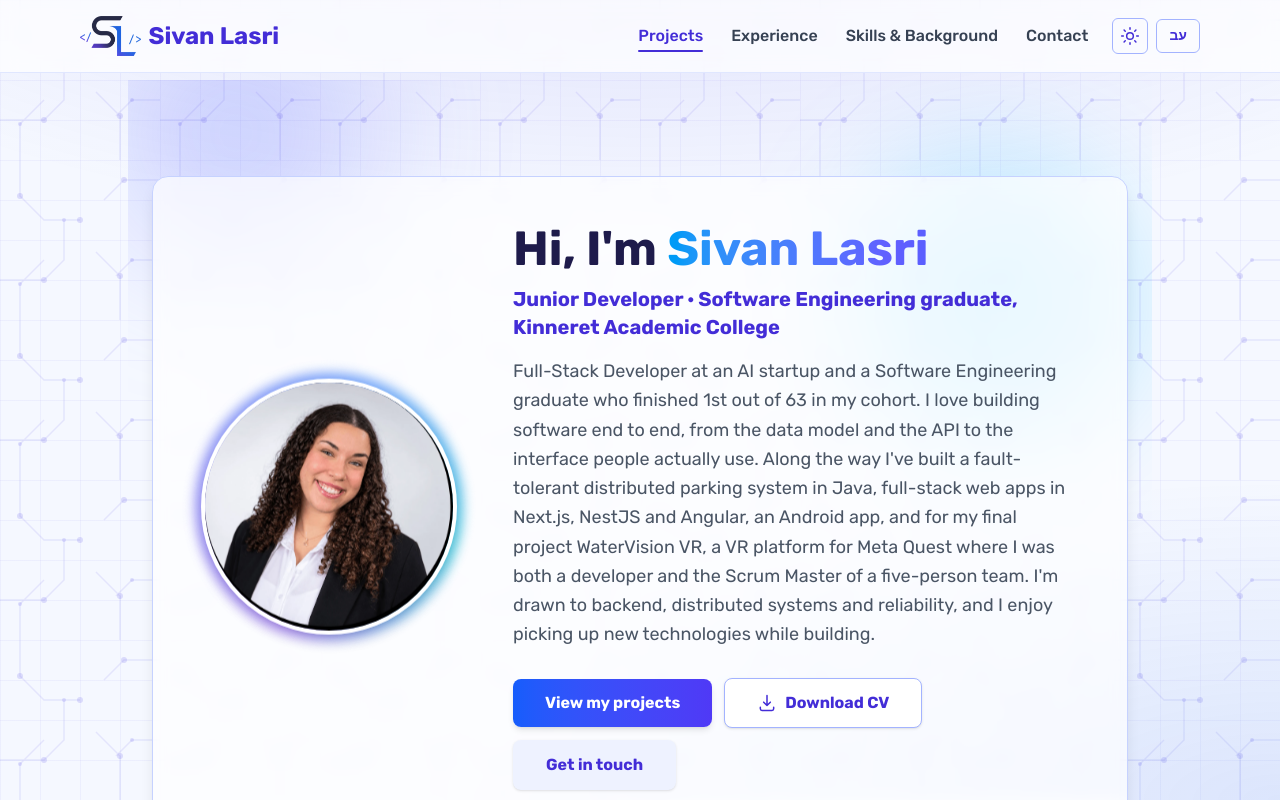
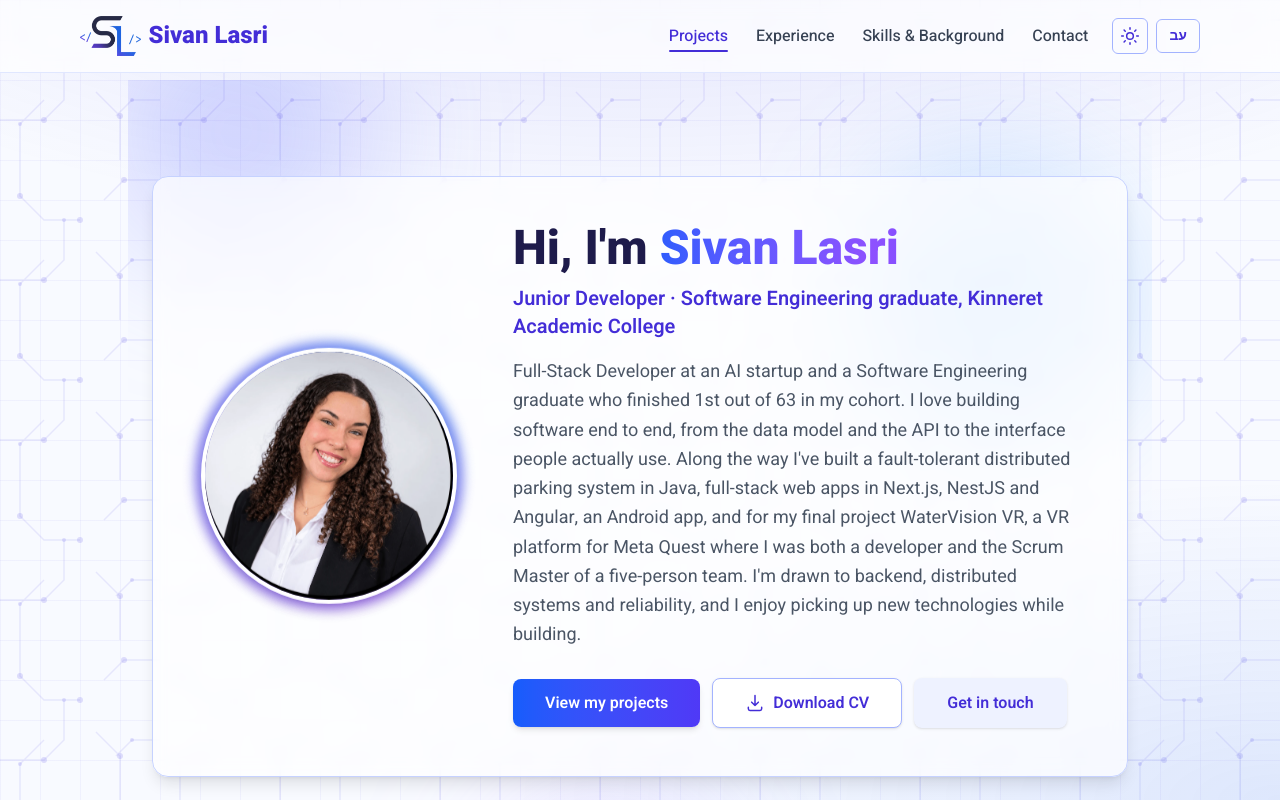
Before and after one commit to SivanSoftware/SivanSoftware.github.io, a Next.js app: page / in a window 1280 px wide. Shown: the top 800 px of the page. Built offline with nearby package versions, Linux system fonts and the light colour scheme.

Commit message:
Redesign foundations: Heebo typography, brand palette tokens, refreshed hero accents

```diff
--- a/app/globals.css
+++ b/app/globals.css
@@ -7,19 +7,29 @@
   --font-mono: var(--font-jetbrains), ui-monospace, SFMono-Regular, monospace;
 }
 
+/* ===== Brand design tokens ===== */
+:root {
+  --brand-primary: #4f46e5;   /* indigo  */
+  --brand-secondary: #7c3aed; /* violet  */
+  --brand-accent: #2563eb;    /* blue    */
+  --brand-ink: #1e1b4b;       /* navy    */
+  --brand-bg: #f8faff;
+  --brand-bg-dark: #0a0f1f;
+}
+
 html {
   scroll-behavior: smooth;
 }
 
 body {
-  background-color: #f5f8ff;
+  background-color: var(--brand-bg);
   color: #1f2937;
   min-height: 100vh;
   transition: background-color 0.4s ease, color 0.4s ease;
 }
 
 .dark body {
-  background-color: #0a0f1f;
+  background-color: var(--brand-bg-dark);
   color: #e5e7eb;
 }
 
--- a/app/layout.tsx
+++ b/app/layout.tsx
@@ -3,16 +3,16 @@ import Navbar from "./components/Navbar";
 import { LanguageProvider } from "./components/LanguageProvider";
 import { ThemeProvider } from "./components/ThemeProvider";
 import { ReactNode } from "react";
-import { Rubik, JetBrains_Mono } from "next/font/google";
+import { Heebo, JetBrains_Mono } from "next/font/google";
 import type { Metadata } from "next";
 
 type RootLayoutProps = {
   children: ReactNode;
 };
 
-const rubik = Rubik({
+const heebo = Heebo({
   subsets: ["latin", "hebrew"],
-  weight: ["400", "500", "700"],
+  weight: ["400", "500", "600", "700", "800"],
   display: "swap",
 });
 
@@ -48,7 +48,7 @@ export default function RootLayout({ children }: RootLayoutProps) {
     <html
       lang="he"
       dir="rtl"
-      className={`${rubik.className} ${jetbrainsMono.variable}`}
+      className={`${heebo.className} ${jetbrainsMono.variable}`}
       suppressHydrationWarning
     >
       <head>
--- a/app/page.tsx
+++ b/app/page.tsx
@@ -73,7 +73,7 @@ export default function Home() {
           className="pointer-events-none absolute inset-0 -z-10 overflow-hidden"
         >
           <div className="blob absolute -top-12 -start-10 h-64 w-64 rounded-full bg-indigo-400/30 blur-3xl dark:bg-indigo-500/20" />
-          <div className="blob blob-delay blob-slow absolute top-16 end-0 h-72 w-72 rounded-full bg-sky-400/25 blur-3xl dark:bg-sky-500/15" />
+          <div className="blob blob-delay blob-slow absolute top-16 end-0 h-72 w-72 rounded-full bg-blue-400/25 blur-3xl dark:bg-blue-500/15" />
           <div className="blob blob-slow absolute -bottom-10 start-1/3 h-56 w-56 rounded-full bg-violet-400/20 blur-3xl dark:bg-violet-500/15" />
         </div>
 
@@ -83,7 +83,7 @@ export default function Home() {
               {/* טבעת גרדיאנט מסתובבת מאחורי התמונה */}
               <span
                 aria-hidden="true"
-                className="animate-spin-slow absolute -inset-1.5 rounded-full bg-[conic-gradient(from_0deg,#6366f1,#3b82f6,#06b6d4,#8b5cf6,#6366f1)] opacity-70 blur-[6px]"
+                className="animate-spin-slow absolute -inset-1.5 rounded-full bg-[conic-gradient(from_0deg,#4f46e5,#2563eb,#7c3aed,#4f46e5)] opacity-70 blur-[6px]"
               />
               <Image
                 src="/sivan.webp"
@@ -102,12 +102,12 @@ export default function Home() {
               style={{ animationDelay: "160ms" }}
             >
               {t.hero.greeting}{" "}
-              <span className="animate-gradient bg-gradient-to-l from-blue-600 via-indigo-500 to-sky-500 bg-clip-text text-transparent">
+              <span className="animate-gradient bg-gradient-to-l from-indigo-600 via-violet-500 to-blue-600 bg-clip-text text-transparent">
                 {t.hero.name}
               </span>
             </h1>
             <p
-              className="fade-up text-lg sm:text-xl font-semibold text-indigo-700 mb-4 dark:text-sky-300"
+              className="fade-up text-lg sm:text-xl font-semibold text-indigo-700 mb-4 dark:text-indigo-300"
               style={{ animationDelay: "260ms" }}
             >
               {t.hero.role}
```
